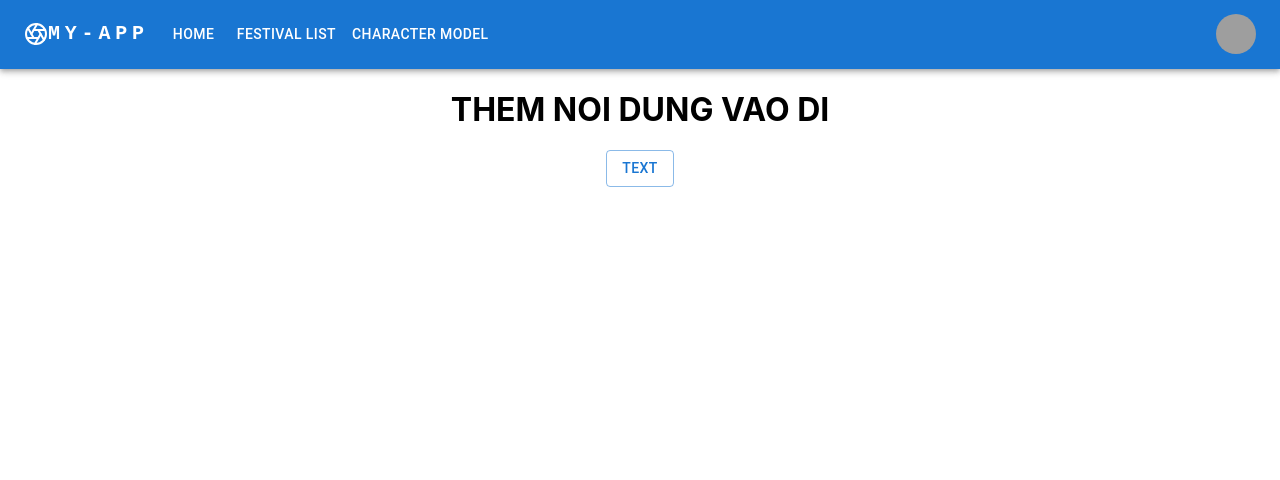
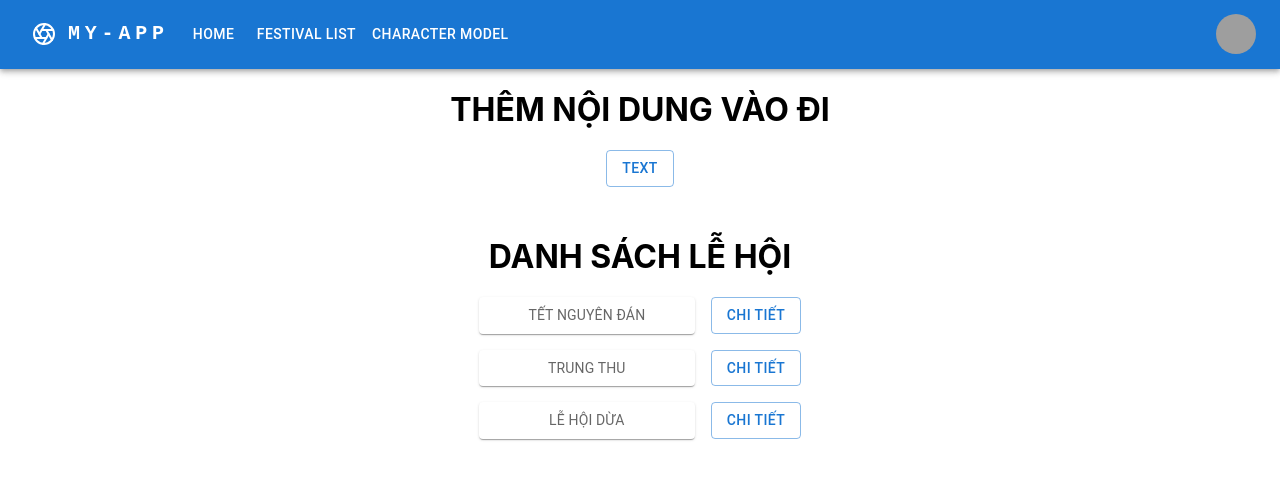
Before and after one commit to accnaylaaccfake111/my-react-app, a React (Create React App) app: page /festivallist in a window 1280 px wide. Shown: the top 480 px of the page. Built offline with nearby package versions, Linux system fonts and the light colour scheme; grey boxes are pictures that could not be loaded.

Commit message:
update festivalListPages function

```diff
--- a/src/App.js
+++ b/src/App.js
@@ -52,7 +52,7 @@ function App() {
       <AppBar position="static">
         <Container maxWidth="xl">
           <Toolbar disableGutters>
-          <Aperture />
+          <Aperture style={{ marginRight: '12px', marginLeft: '8px' }}/>
             <Typography
               variant="h6"
               noWrap
--- a/src/component/festivalList.js
+++ b/src/component/festivalList.js
@@ -1,27 +1,34 @@
-import * as React from 'react';
-import Box from '@mui/material/Box';
-import Paper from '@mui/material/Paper';
-import Stack from '@mui/material/Stack';
-import { styled } from '@mui/material/styles';
-import { Button } from '@mui/material';
-import { ToastContainer, toast } from 'react-toastify';
-import 'react-toastify/dist/ReactToastify.css';
+import React, { useState } from "react";
+import { Button, TextField, Box, Paper, Stack } from "@mui/material";
+import { styled } from "@mui/material/styles";
+import { ToastContainer, toast } from "react-toastify";
+import "react-toastify/dist/ReactToastify.css";
 
-const Item = styled(Paper)(({ theme }) => ({
-  backgroundColor: '#fff',
-  ...theme.typography.body2,
-  padding: theme.spacing(1),
-  textAlign: 'center',
-  color: (theme.vars ?? theme).palette.text.secondary,
-  width: '200px',
-  ...theme.applyStyles('dark', {
-    backgroundColor: '#1A2027',
-  }),
-}));
+function FestivalPage() {
+  const [showInput, setShowInput] = useState(false);
+  const [value, setValue] = useState("");
+  const [festivals, setFestivals] = useState([
+    "TẾT NGUYÊN ĐÁN",
+    "TRUNG THU",
+    "LỄ HỘI DỪA",
+  ]);
 
-function FestivalList() {
-    const isOnClick = (festivalName) => {
-        toast.info(`BAN DANG TIM HIEU "${festivalName}"`, {
+  const handleToggle = () => {
+    setShowInput(true);
+  };
+
+  const handleSubmit = () => {
+    if (value.trim() === "") {
+      toast.error("INPUT FAILED!");
+    } else {
+      toast.success(`ĐÃ THÊM LỄ HỘI "${value}"!`);
+      setFestivals([...festivals, value.trim()]);
+      setValue("");
+    }
+  };
+
+  const handleFestivalClick = (festivalName) => {
+    toast.info(`BẠN ĐANG TÌM HIỂU "${festivalName}"`, {
       position: "top-right",
       autoClose: 3000,
       hideProgressBar: false,
@@ -29,46 +36,82 @@ function FestivalList() {
       pauseOnHover: true,
       draggable: true,
       progress: undefined,
-        })
-    }
+    });
+  };
 
-    return(
-        <div style={{
+  const Item = styled(Paper)(({ theme }) => ({
+    backgroundColor: "#fff",
+    ...theme.typography.body2,
+    padding: theme.spacing(1),
+    textAlign: "center",
+    color: (theme.vars ?? theme).palette.text.secondary,
+    width: "200px",
+    ...theme.applyStyles?.("dark", {
+      backgroundColor: "#1A2027",
+    }),
+  }));
+
+  return (
+    <div
+      style={{
         textAlign: "center",
         justifyContent: "center",
-        }}>
-            <h1>DANH SACH LE HOI</h1>
+        margin: "20px",
+      }}
+    >
+      <h1>THÊM NỘI DUNG VÀO ĐI</h1>
 
-            <Box sx={{
-                width: '100%',
-                display: 'flex',
-                flexDirection: 'column',
-                justifyContent: 'center',
-                alignItems: 'center',
-            }}>
-                <Stack direction="row" spacing={2} sx={{ mb:2 }}>
-                    <Item>TET NGUYEN DAN</Item>
-                    <Button variant='outlined' onClick={() => isOnClick('TET NGUYEN DAN')}>
-                        Chi tiet
+      {!showInput && (
+        <Button variant="outlined" onClick={handleToggle}>
+          Text
+        </Button>
+      )}
+
+      {showInput && (
+        <div style={{ marginTop: "20px" }}>
+          <TextField
+            label="Nhập nội dung lễ hội"
+            variant="outlined"
+            value={value}
+            onChange={(e) => setValue(e.target.value)}
+          />
+          <div style={{ marginTop: "10px" }}>
+            <Button variant="contained" color="primary" onClick={handleSubmit}>
+              Submit
+            </Button>
+          </div>
+        </div>
+      )}
+
+      <div style={{ marginTop: "50px" }}>
+        <h1>DANH SÁCH LỄ HỘI</h1>
+
+        <Box
+          sx={{
+            width: "100%",
+            display: "flex",
+            flexDirection: "column",
+            justifyContent: "center",
+            alignItems: "center",
+          }}
+        >
+          {festivals.map((festival, index) => (
+            <Stack direction="row" spacing={2} sx={{ mb: 2 }} key={index}>
+              <Item>{festival}</Item>
+              <Button
+                variant="outlined"
+                onClick={() => handleFestivalClick(festival)}
+              >
+                Chi tiết
               </Button>
             </Stack>
-                <Stack direction="row" spacing={2} sx={{ mb:2 }}>
-                    <Item>TRUNG THU</Item>
-                    <Button variant='outlined' onClick={() => isOnClick('TRUNG THU')}>
-                        Chi tiet
-                    </Button>
-                </Stack>
-                <Stack direction="row" spacing={2} sx={{ mb:2 }}>
-                    <Item>LE HOI DUA</Item>
-                    <Button variant='outlined' onClick={() => isOnClick('LE HOI DUA')}>
-                        Chi tiet
-                    </Button>
-                </Stack>
+          ))}
         </Box>
+      </div>
 
-            <ToastContainer />
+      <ToastContainer position="top-right" autoClose={3000} />
     </div>
   );
 }
 
-export default FestivalList;
+export default FestivalPage;
--- a/src/pages/characterModelPage.js
+++ b/src/pages/characterModelPage.js
@@ -1,5 +1,5 @@
 function characterModelPage() {
-    return 0;
+    return;
 }
 
 export default characterModelPage
--- a/src/pages/festivalListPage.js
+++ b/src/pages/festivalListPage.js
@@ -3,8 +3,8 @@ import FestivalList from '../component/festivalList'
 
 function FestivalListPage(){
     return(
-        <FestivalForm />
-        // <FestivalList />
+        <FestivalForm />,
+        <FestivalList />
     )
 }
 
--- a/src/pages/homePage.js
+++ b/src/pages/homePage.js
@@ -1,6 +1,9 @@
 function Home(){
     return(
-        <h1 style={{textAlign: 'center'}}>LE HOI TAI VIET NAM</h1>
+        <div>
+            <h1 style={{textAlign: 'center'}}>NGHE THUAT HAT SAC BUA PHU LE</h1>
+            <img src="D:\ADMIN\PROJECTX\KH25-26\WEBSITE\my-react-app\src\img\hat-sac-bua-1319.jpg"/>
+        </div>
     );
 }
 
```
Also changed, not shown: src/img/hat-sac-bua-1319.jpg (added). Lines whose indentation alone changed are shown as unchanged.
